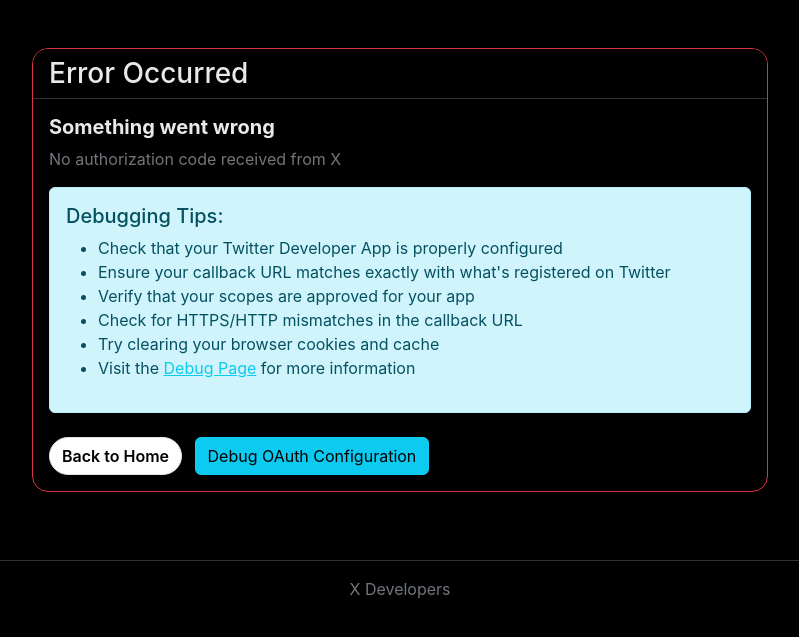
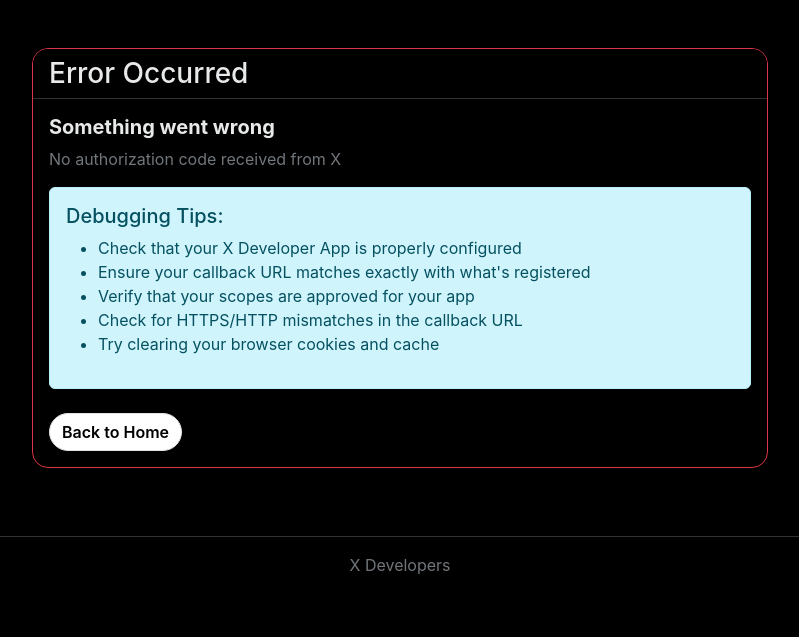
Before and after one commit to tcaldwell-x/oauth-with-refresh, a Flask app: page /callback in a window 1280 px wide. Shown: the part 58-695 px from the top of the page, without its empty margins (240-1039 px from the left). Run offline with Flask 3, Linux system fonts and the light colour scheme; some libraries are stand-ins or nearby versions.

Commit message:
Fix /token 500: remove broken debug_twitter refs, slim down session cookie
Two stacked bugs:
1. error.html referenced url_for('debug_twitter') which doesn't exist
2. Session cookie was too large (full token response + full user API
   response + PKCE state). Cookie exceeded 4KB browser limit and
   user_info was silently dropped, causing 'no data' -> error page
   -> crash on the missing debug_twitter route.

Fixes:
- Remove debug_twitter references from error.html
- Store only essential token fields in session (not the full response)
- Store only flat user fields (id, name, username, profile_image_url)
- Clear PKCE code_verifier and oauth_state after callback

```diff
--- a/app.py
+++ b/app.py
@@ -458,12 +458,32 @@ def callback():
         # Add a timestamp to the token for tracking expiration
         token['timestamp'] = int(time.time())
 
-        # Store the token in the session
-        session['oauth_token'] = token
+        # Store only the essential token fields to keep the cookie small
+        session['oauth_token'] = {
+            'access_token': token.get('access_token'),
+            'refresh_token': token.get('refresh_token'),
+            'token_type': token.get('token_type'),
+            'expires_in': token.get('expires_in'),
+            'expires_at': token.get('expires_at'),
+            'scope': token.get('scope'),
+            'timestamp': token['timestamp'],
+        }
 
-        # Fetch user information
+        # Fetch user information and store only the flat fields we need
         user_info = fetch_user_info(token)
-        session['user_info'] = user_info
+        user_data = user_info.get('data', {})
+        session['user_info'] = {
+            'data': {
+                'id': user_data.get('id'),
+                'name': user_data.get('name'),
+                'username': user_data.get('username'),
+                'profile_image_url': user_data.get('profile_image_url'),
+            }
+        }
+
+        # Clear PKCE / state values that are no longer needed
+        session.pop('code_verifier', None)
+        session.pop('oauth_state', None)
 
         # Redirect to token display page
         return redirect(url_for('token_info'))
--- a/templates/error.html
+++ b/templates/error.html
@@ -16,18 +16,16 @@
                 <div class="alert alert-info">
                     <h5>Debugging Tips:</h5>
                     <ul>
-                        <li>Check that your Twitter Developer App is properly configured</li>
-                        <li>Ensure your callback URL matches exactly with what's registered on Twitter</li>
+                        <li>Check that your X Developer App is properly configured</li>
+                        <li>Ensure your callback URL matches exactly with what's registered</li>
                         <li>Verify that your scopes are approved for your app</li>
                         <li>Check for HTTPS/HTTP mismatches in the callback URL</li>
                         <li>Try clearing your browser cookies and cache</li>
-                        <li>Visit the <a href="{{ url_for('debug_twitter') }}" class="text-info">Debug Page</a> for more information</li>
                     </ul>
                 </div>
 
                 <div class="mt-4">
                     <a href="{{ url_for('index') }}" class="btn btn-primary me-2">Back to Home</a>
-                    <a href="{{ url_for('debug_twitter') }}" class="btn btn-info">Debug OAuth Configuration</a>
                 </div>
             </div>
         </div>
```
